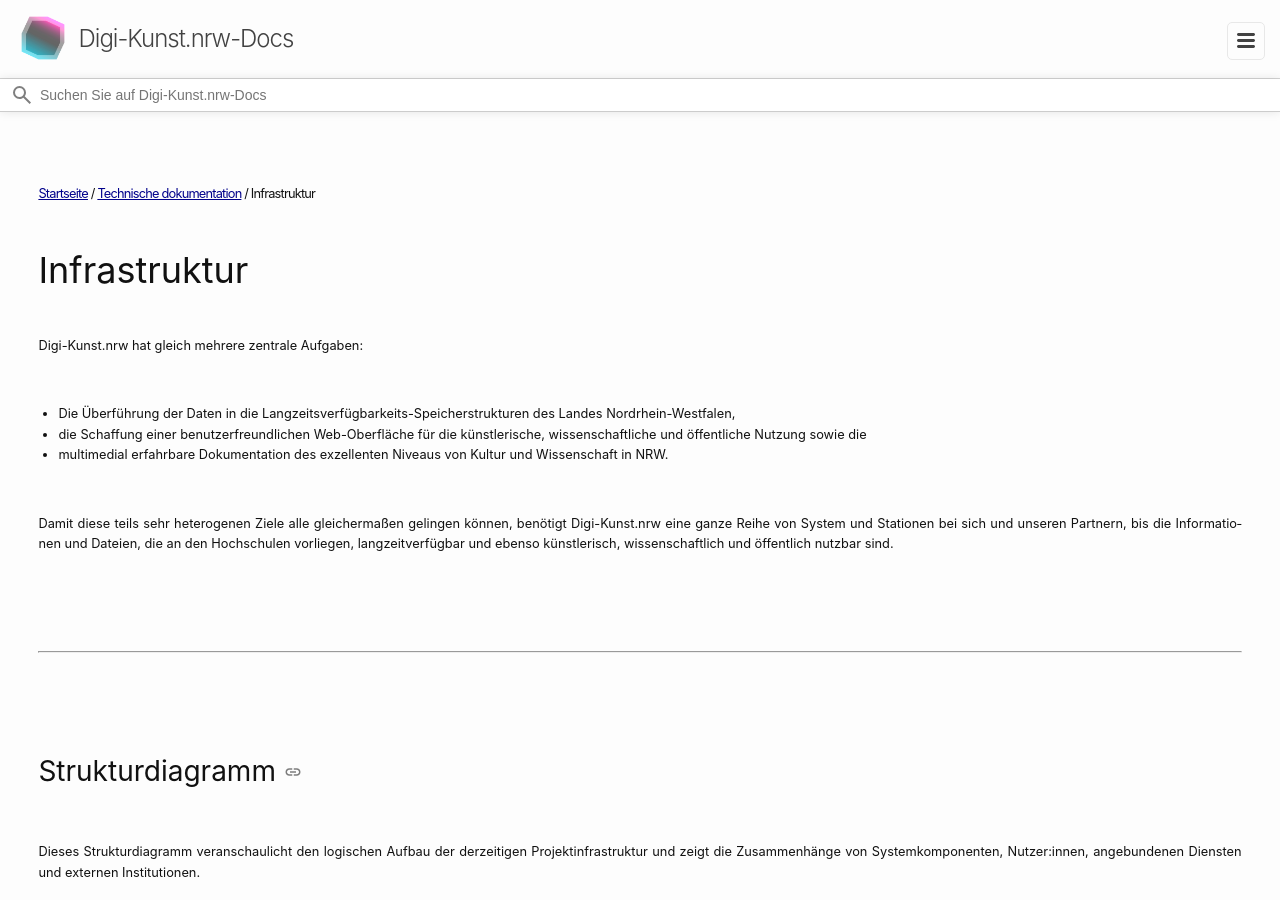
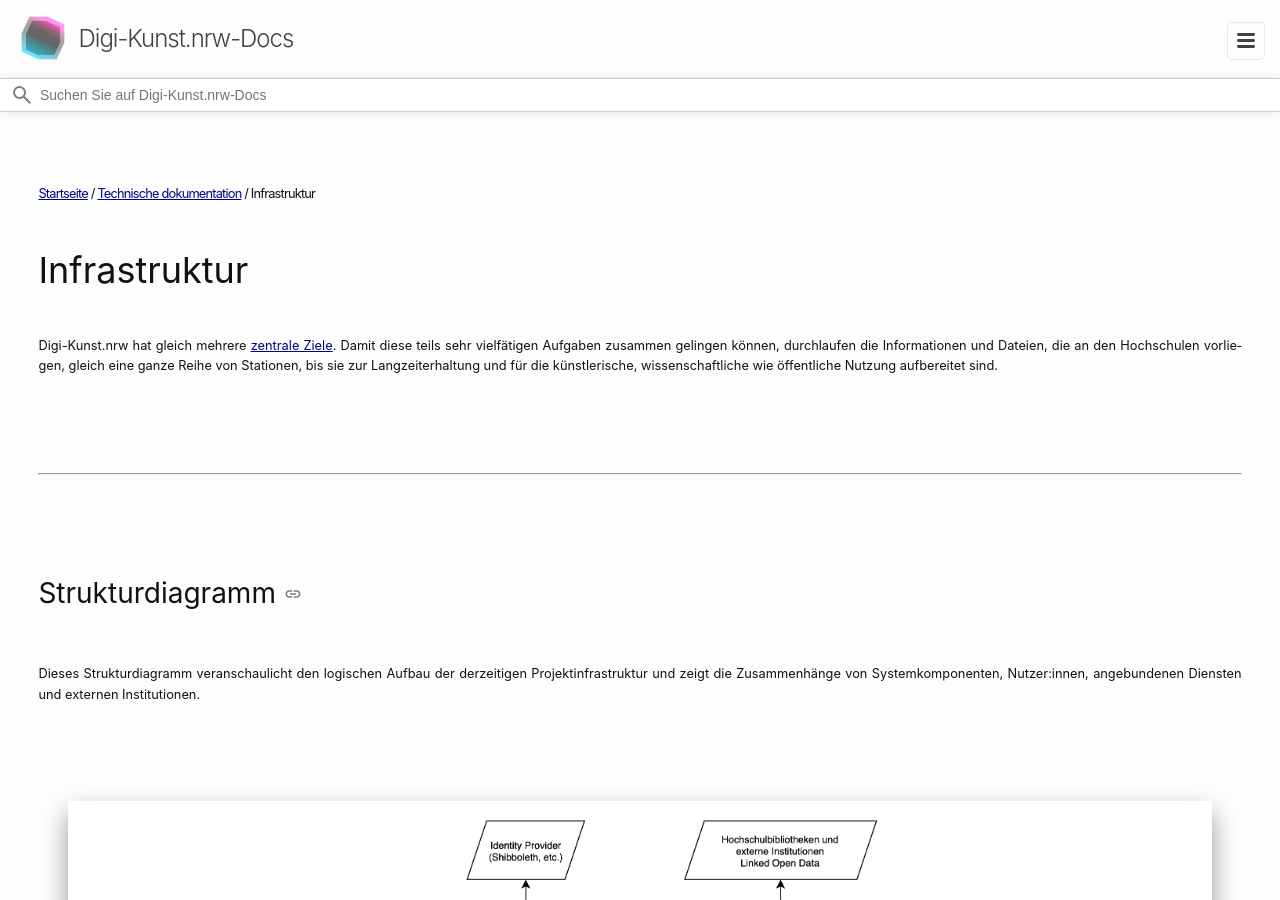
Before and after one commit to christiansievers/site-test, a Jekyll site: the page built from technische-dokumentation/infrastruktur.markdown, in a window 1280 px wide and 900 px high. Built offline with Jekyll 4.4.1, drawn with Linux system fonts in a browser that asks for light colours; a script that is not in the unit is left out.

Commit message:
Text für die Seite Infrastruktur (9)

```diff
--- a/technische-dokumentation/infrastruktur.markdown
+++ b/technische-dokumentation/infrastruktur.markdown
@@ -4,17 +4,12 @@ title: Infrastruktur
 order: 3.3
 ---
 
-Digi-Kunst.nrw hat gleich mehrere zentrale Aufgaben:
-
-* Die Überführung der Daten in die Langzeitsverfügbarkeits-Speicherstrukturen des Landes Nordrhein-Westfalen,
-* die Schaffung einer benutzerfreundlichen Web-Oberfläche für die künstlerische, wissenschaftliche und öffentliche Nutzung sowie die
-* multimedial erfahrbare Dokumentation des exzellenten Niveaus von Kultur und Wissenschaft in NRW.
-
-Damit diese teils sehr heterogenen Ziele alle gleichermaßen gelingen können, benötigt Digi-Kunst.nrw eine ganze Reihe von System und Stationen bei sich und unseren Partnern, bis die Informationen und Dateien, die an den Hochschulen vorliegen, langzeitverfügbar und ebenso künstlerisch, wissenschaftlich und öffentlich nutzbar sind.
+Digi-Kunst.nrw hat gleich mehrere [zentrale Ziele]({{ site.baseurl }}). Damit diese teils sehr vielfätigen Aufgaben zusammen gelingen können, durchlaufen die Informationen und Dateien, die an den Hochschulen vorliegen, gleich eine ganze Reihe von Stationen, bis sie zur Langzeiterhaltung und für die künstlerische, wissenschaftliche wie öffentliche Nutzung aufbereitet sind.
 
 ----
 
 ## Strukturdiagramm
+
 Dieses Strukturdiagramm veranschaulicht den logischen Aufbau der derzeitigen Projektinfrastruktur und zeigt die Zusammenhänge von Systemkomponenten, Nutzer:innen, angebundenen Diensten und externen Institutionen.
 
 [![Digi-Kunst-Organigramm Stand Mai 2024]({{ site.baseurl }}/assets/images/2023-08-04_Strukturdiagramm.png 'Das Strukturdiagramm veranschaulicht den logischen Aufbau der intendierten Projektinfrastruktur')]({{ site.baseurl }}/assets/images/2023-08-04_Strukturdiagramm.png)
```
